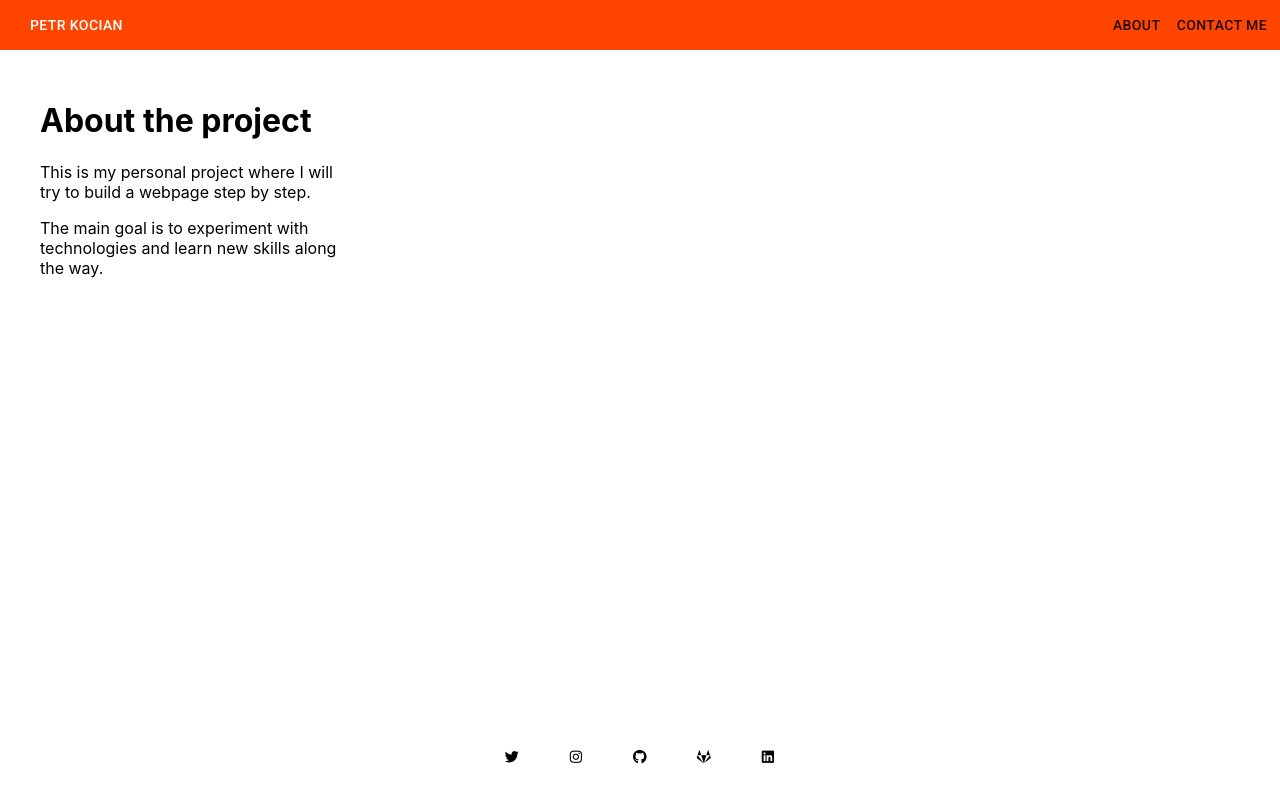
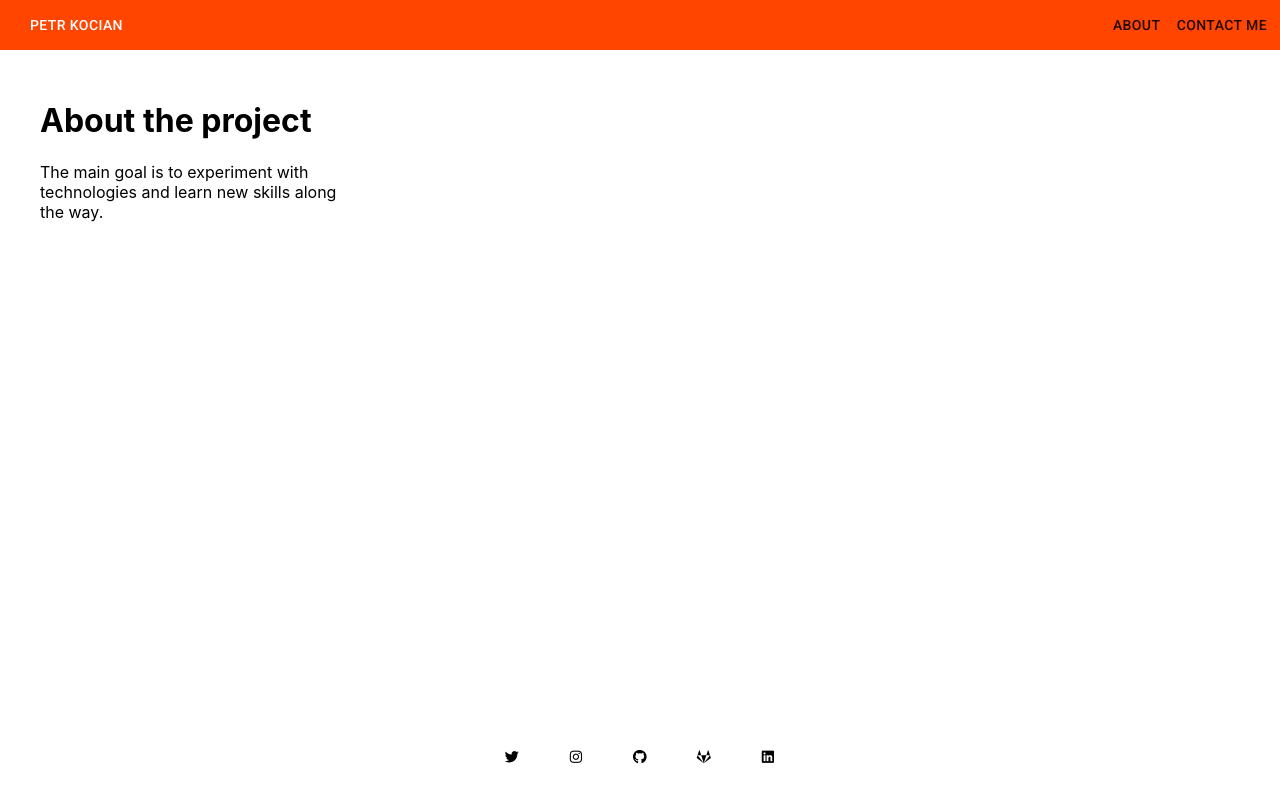
Before and after one commit to koci54/portfolio-project, a Next.js app: page /about in a window 1280 px wide. Built offline with nearby package versions, Linux system fonts and the light colour scheme.

Commit message:
about page update

```diff
--- a/pages/about.js
+++ b/pages/about.js
@@ -7,8 +7,7 @@ const About = () =>
         <h1>
         About the project
         </h1>
-         <p>This is my personal project where I will try to build a webpage step by step.</p>
-         <p>The main goal is to experiment with technologies and learn new skills along the way.</p>
+          <p>The main goal is to experiment with technologies and learn new skills along the way.</p>
         </div>
     </Layout>
   )
```
